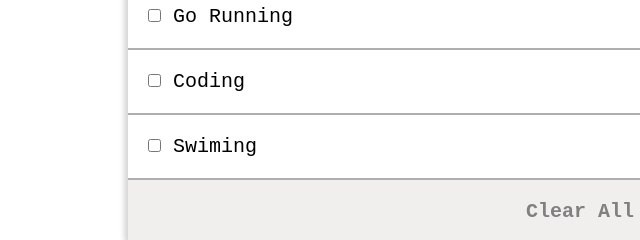
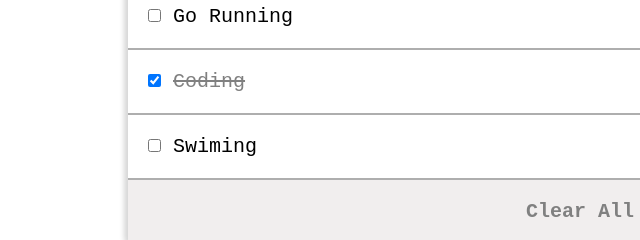
Before and after one commit to ibr5500/To-Do-List, a website built with webpack: page src/index.html in a window 1280 px wide. Shown: the part 294-534 px from the top of the page, 0-640 px from the left. Built offline with nearby package versions, Linux system fonts and the light colour scheme.

Commit message:
Changed checkedbox to checked when the task is completed

```diff
--- a/src/index.js
+++ b/src/index.js
@@ -10,7 +10,7 @@ const tasksList = [{
 {
   index: 1,
   description: 'Coding',
-  completed: false,
+  completed: true,
 },
 {
   index: 2,
@@ -23,8 +23,8 @@ const getTasks = () => {
   tasks.innerHTML = tasksList.map((task) => `
   <div class="task">
                     <div>
-                        <input id="checkbox-${task.index}" type="checkbox" name="checkbox" />
-                        <label id="task" for="to-do-task">${task.description}</label>
+                        <input id="checkbox-${task.index}" type="checkbox" name="checkbox" ${!task.completed ? '' : 'checked'} />
+                        <label id="task" for="to-do-task" class="${task.completed ? 'checked' : ''}">${task.description}</label>
                     </div>
                     <i id="ellips" class="fa-solid fa-ellipsis-vertical ellips"></i>
                 </div>
```
Also changed, not shown: dist/bundle.js, dist/index.html, 1 other file.
